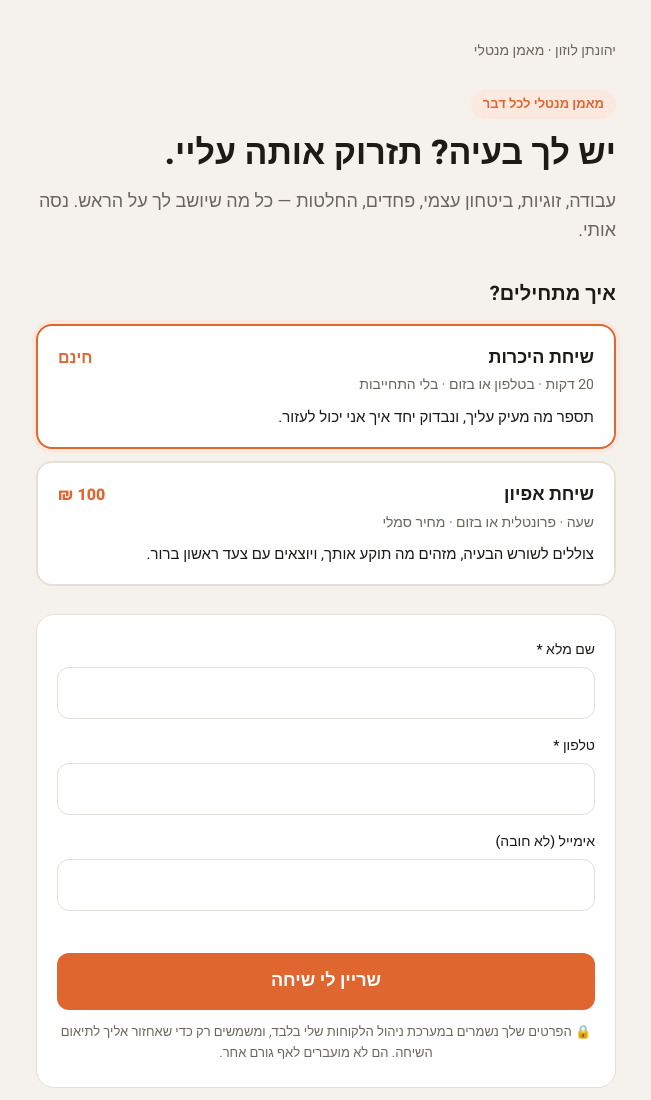
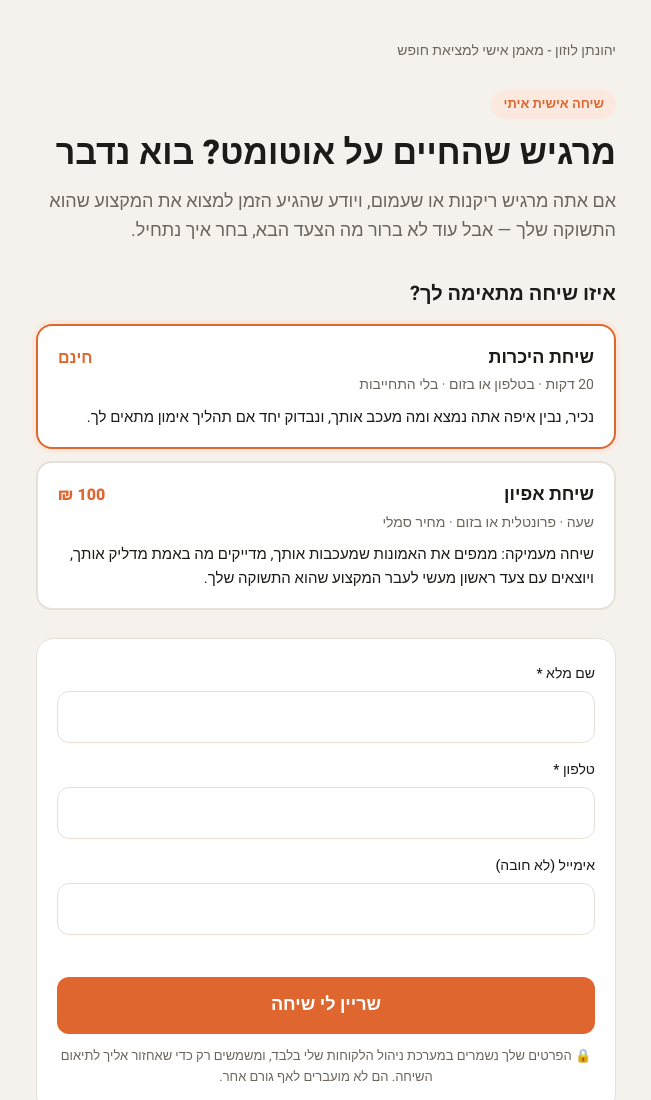
Before and after one commit to YehonatanLuzon/yehonatanluzon.github.io, a plain HTML site: page lecture/index.html in a window 1280 px wide. Shown: the top 1100 px of the page, without its empty margins (314-965 px from the left). Drawn offline with Linux system fonts and the light colour scheme.

Commit message:
Revert "Lecture page: sharp 'mental coach for any problem' message matching IG bio"
This reverts commit e3b58aa6af29ba70349b970fb4449d7598953cc8.

```diff
--- a/lecture/index.html
+++ b/lecture/index.html
@@ -3,7 +3,7 @@
 <head>
 <meta charset="utf-8">
 <meta name="viewport" content="width=device-width, initial-scale=1">
-<title>יהונתן לוזון · מאמן מנטלי | שריין שיחה</title>
+<title>יהונתן לוזון - מאמן אישי למציאת חופש | שריין שיחה</title>
 <link rel="preconnect" href="https://fonts.googleapis.com">
 <link href="https://fonts.googleapis.com/css2?family=Heebo:wght@400;500;700;800&display=swap" rel="stylesheet">
 <style>
@@ -42,26 +42,26 @@
 </head>
 <body>
 <div class="wrap">
-  <div class="brand">יהונתן לוזון · מאמן מנטלי</div>
+  <div class="brand">יהונתן לוזון - מאמן אישי למציאת חופש</div>
 
   <div id="main">
-    <span class="tag">מאמן מנטלי לכל דבר</span>
-    <h1>יש לך בעיה? תזרוק אותה עליי.</h1>
-    <p class="lead">עבודה, זוגיות, ביטחון עצמי, פחדים, החלטות — כל מה שיושב לך על הראש. נסה אותי.</p>
+    <span class="tag">שיחה אישית איתי</span>
+    <h1>מרגיש שהחיים על אוטומט? בוא נדבר</h1>
+    <p class="lead">אם אתה מרגיש ריקנות או שעמום, ויודע שהגיע הזמן למצוא את המקצוע שהוא התשוקה שלך — אבל עוד לא ברור מה הצעד הבא, בחר איך נתחיל.</p>
 
-    <h2>איך מתחילים?</h2>
+    <h2>איזו שיחה מתאימה לך?</h2>
     <div class="options">
       <label class="opt">
         <input type="radio" name="call" value="free" checked>
         <div class="top"><span class="name">שיחת היכרות</span><span class="price">חינם</span></div>
         <div class="meta">20 דקות · בטלפון או בזום · בלי התחייבות</div>
-        <div class="desc">תספר מה מעיק עליך, ונבדוק יחד איך אני יכול לעזור.</div>
+        <div class="desc">נכיר, נבין איפה אתה נמצא ומה מעכב אותך, ונבדוק יחד אם תהליך אימון מתאים לך.</div>
       </label>
       <label class="opt">
         <input type="radio" name="call" value="afyun">
         <div class="top"><span class="name">שיחת אפיון</span><span class="price">100 ₪</span></div>
         <div class="meta">שעה · פרונטלית או בזום · מחיר סמלי</div>
-        <div class="desc">צוללים לשורש הבעיה, מזהים מה תוקע אותך, ויוצאים עם צעד ראשון ברור.</div>
+        <div class="desc">שיחה מעמיקה: ממפים את האמונות שמעכבות אותך, מדייקים מה באמת מדליק אותך, ויוצאים עם צעד ראשון מעשי לעבר המקצוע שהוא התשוקה שלך.</div>
       </label>
     </div>
 
```
